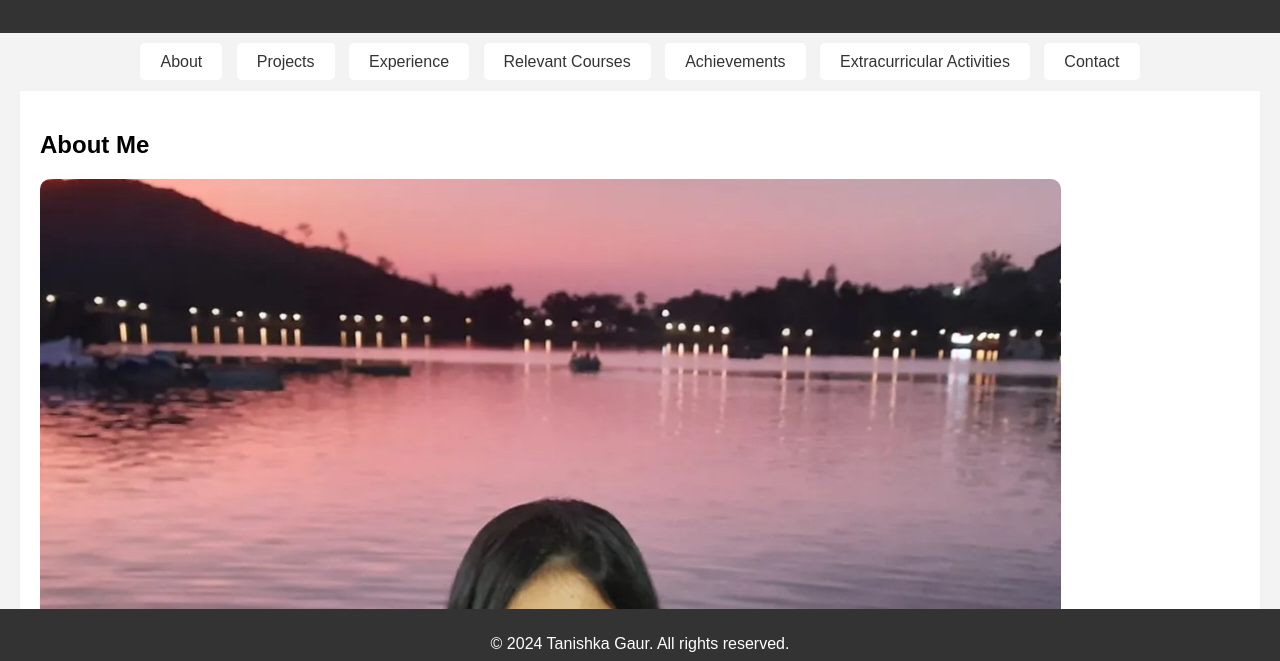
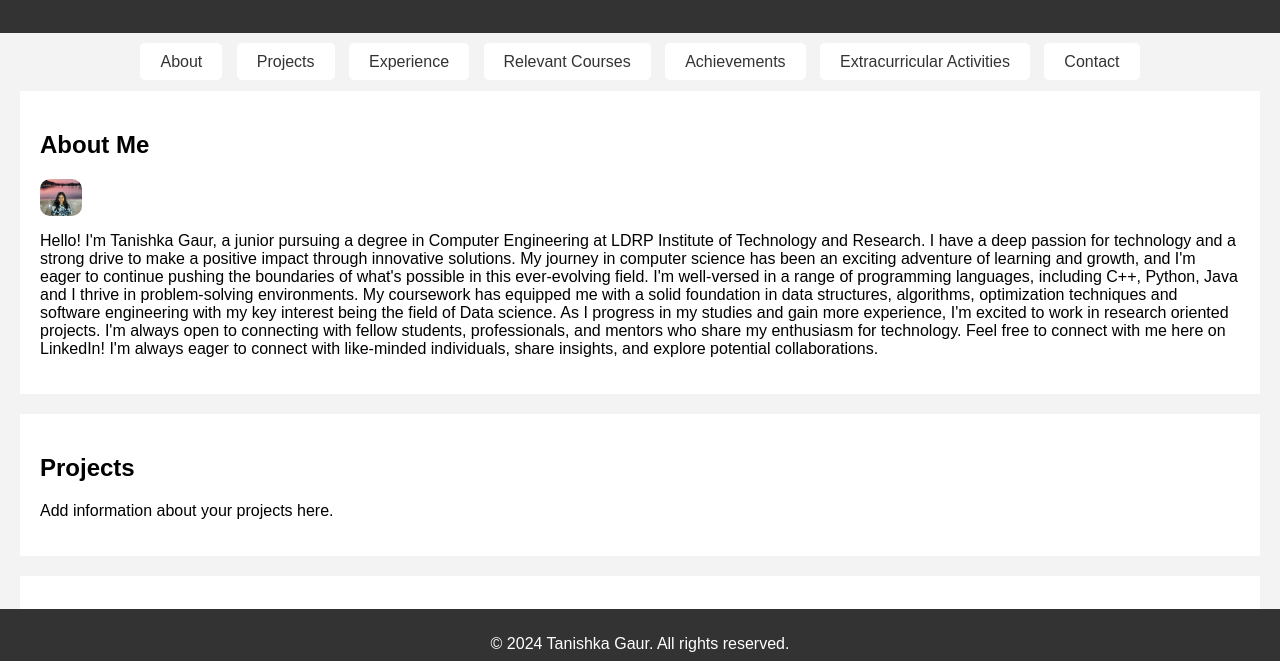
Before and after one commit to tancreates/tanishkagaur.github.io, a plain HTML site: page index.html in a window 1280 px wide. Shown: the part 121-782 px from the top of the page. Drawn offline with Linux system fonts and the light colour scheme.

Commit message:
Update index.html

```diff
--- a/index.html
+++ b/index.html
@@ -72,7 +72,7 @@
 
     <section id="about">
         <h2>About Me</h2>
-        <img src="/profile_picture.jpg" alt="Your Profile Picture">
+        <img src="/profile_picture.jpg" alt="Your Profile Picture" width="42" height="42" style="vertical-align:middle">
         <p>Hello! I'm Tanishka Gaur, a junior pursuing a degree in Computer Engineering at LDRP Institute of Technology and Research.
 
             I have a deep passion for technology and a strong drive to make a positive impact through innovative solutions. My journey in computer science has been an exciting adventure of learning and growth, and I'm eager to continue pushing the boundaries of what's possible in this ever-evolving field.
```
